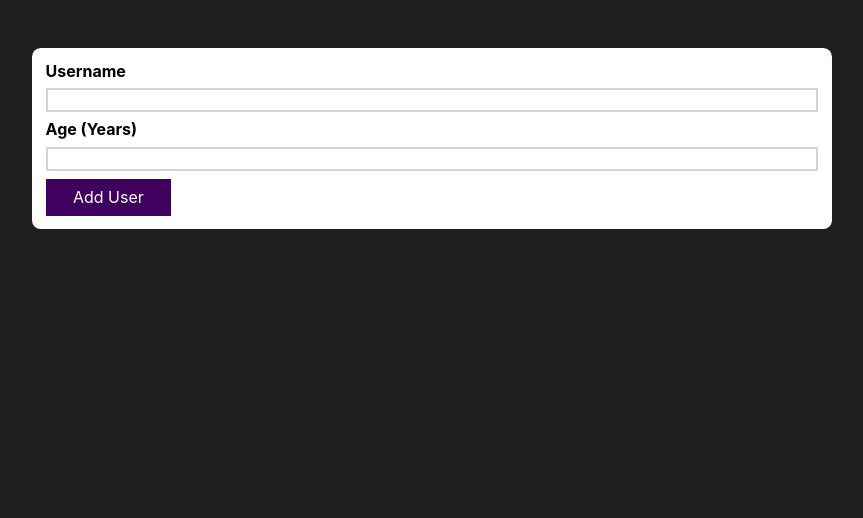
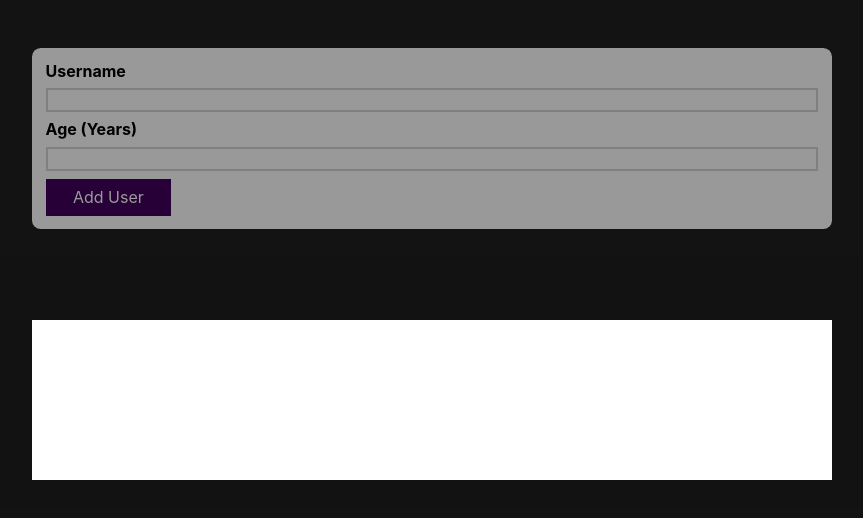
Before and after one commit to BobMakhlin/users, a React (Create React App) app: page / in a window 1280 px wide. Shown: the top 518 px of the page, without its empty margins (208-1071 px from the left). Built offline with nearby package versions, Linux system fonts and the light colour scheme.

Commit message:
Add modal component

```diff
--- a/src/components/NewUser/UserForm.js
+++ b/src/components/NewUser/UserForm.js
@@ -3,6 +3,7 @@ import Card from "../UI/Card";
 import styles from "./UserForm.module.css";
 import { v4 as uuidv4 } from "uuid";
 import Button from "../UI/Button";
+import Modal from "../UI/Modal";
 
 const UserForm = ({ onSubmit }) => {
   const [username, setUsername] = useState("");
@@ -25,6 +26,20 @@ const UserForm = ({ onSubmit }) => {
   };
 
   return (
+    <>
+      <Modal isOpen={true}>
+        <div
+          style={{
+            position: "absolute",
+            width: "50rem",
+            height: "10rem",
+            top: "50%",
+            left: "50%",
+            transform: "translate(-50%, -50%)",
+            background: "white"
+          }}
+        ></div>
+      </Modal>
       <Card>
         <form onSubmit={handleFormSubmit}>
           <div className={styles.controls}>
@@ -46,6 +61,7 @@ const UserForm = ({ onSubmit }) => {
           </div>
         </form>
       </Card>
+    </>
   );
 };
 
--- /dev/null
+++ b/src/components/UI/Modal.js
@@ -0,0 +1,15 @@
+import styles from "./Modal.module.css";
+
+const Modal = ({ isOpen, children }) => {
+  if (!isOpen) {
+    return null;
+  }
+
+  return (
+    <div className={styles.modalBackground}>
+      {children}
+    </div>
+  );
+};
+
+export default Modal;
--- /dev/null
+++ b/src/components/UI/Modal.module.css
@@ -0,0 +1,10 @@
+.modalBackground {
+  position: fixed;
+  z-index: 1;
+  left: 0;
+  top: 0;
+  width: 100%;
+  height: 100%;
+  overflow: auto;
+  background-color: rgba(0, 0, 0, 0.4);
+}
```
Lines whose indentation alone changed are shown as unchanged.
